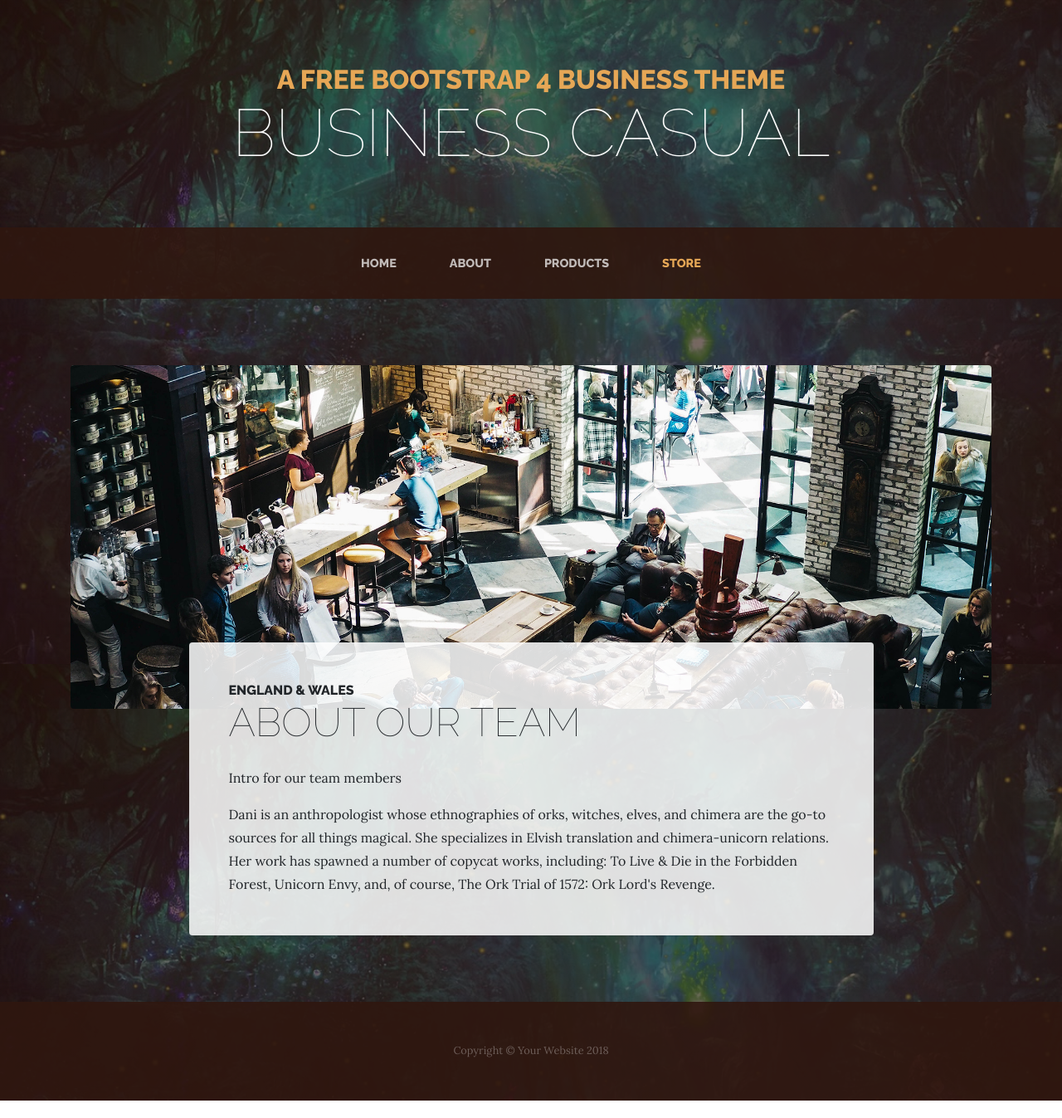
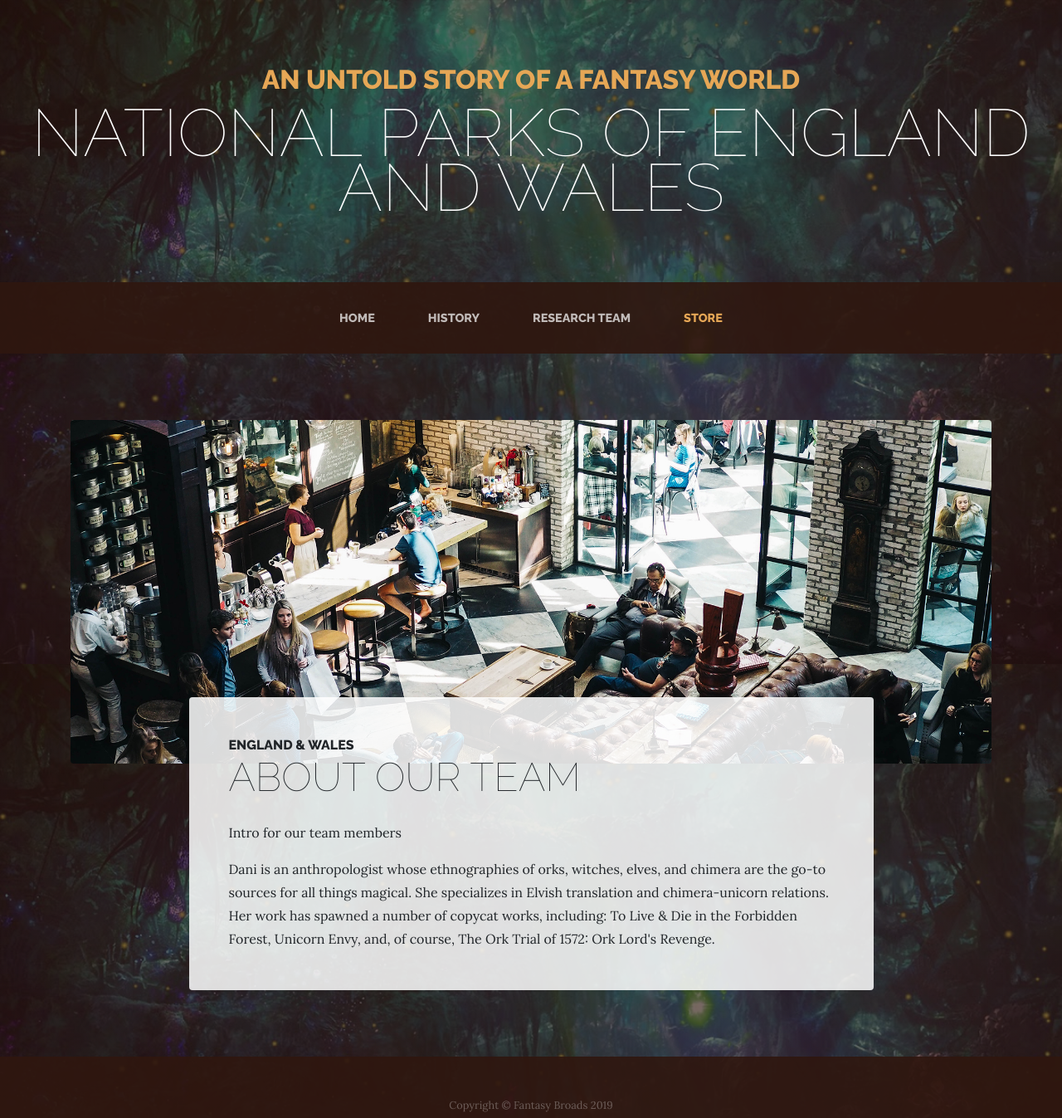
Before and after one commit to koutiany/chi19-webdata, a website: page store.html in a window 1280 px wide. Shown: the whole page at 83% size. Before the commit the page ends 1326 px from the top, so only its background shows below. Drawn offline with Linux system fonts and the light colour scheme.

Commit message:
Update store.html

```diff
--- a/store.html
+++ b/store.html
@@ -25,8 +25,8 @@
   <body>
 
     <h1 class="site-heading text-center text-white d-none d-lg-block">
-      <span class="site-heading-upper text-primary mb-3">A Free Bootstrap 4 Business Theme</span>
-      <span class="site-heading-lower">Business Casual</span>
+      <span class="site-heading-upper text-primary mb-3">An Untold Story of a Fantasy World</span>
+      <span class="site-heading-lower">National Parks of England and Wales</span>
     </h1>
 
     <!-- Navigation -->
@@ -44,10 +44,10 @@
               </a>
             </li>
             <li class="nav-item px-lg-4">
-              <a class="nav-link text-uppercase text-expanded" href="about.html">About</a>
+              <a class="nav-link text-uppercase text-expanded" href="about.html">History</a>
             </li>
             <li class="nav-item px-lg-4">
-              <a class="nav-link text-uppercase text-expanded" href="products.html">Products</a>
+              <a class="nav-link text-uppercase text-expanded" href="products.html">Research Team</a>
             </li>
             <li class="nav-item active px-lg-4">
               <a class="nav-link text-uppercase text-expanded" href="store.html">Store</a>
@@ -80,7 +80,7 @@
 
     <footer class="footer text-faded text-center py-5">
       <div class="container">
-        <p class="m-0 small">Copyright &copy; Your Website 2018</p>
+        <p class="m-0 small">Copyright &copy; Fantasy Broads 2019</p>
       </div>
     </footer>
 
```
